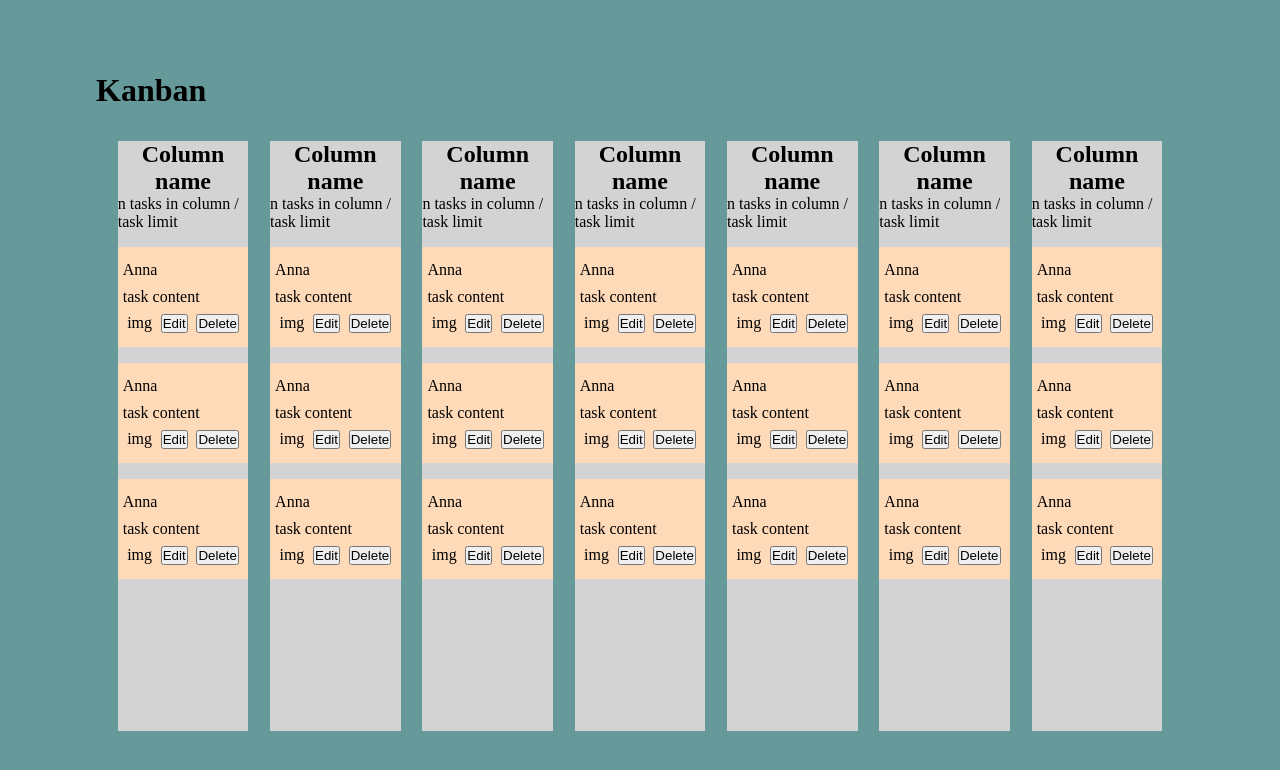
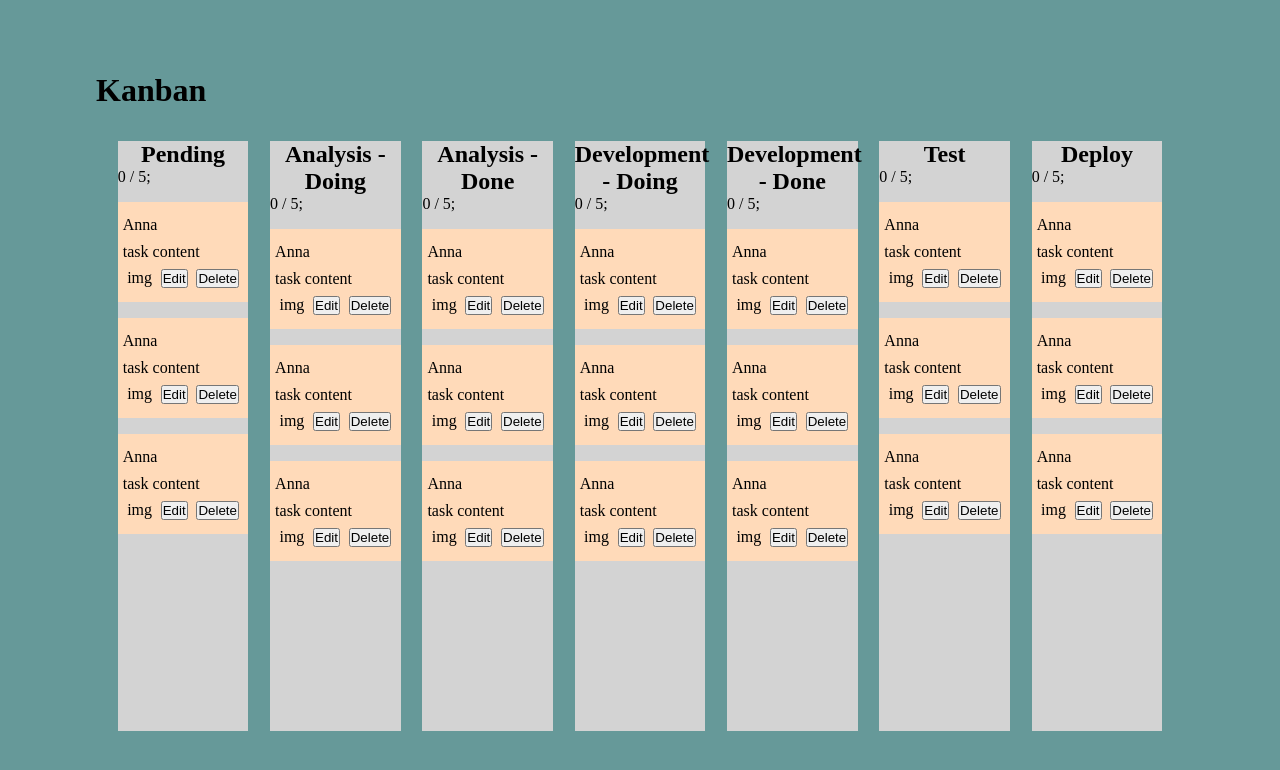
Before and after one commit to axseinga/kanbanboard-app-react, a React (Create React App) app: page / in a window 1280 px wide. Shown: the top 770 px of the page. Built offline with nearby package versions, Linux system fonts and the light colour scheme.

Commit message:
add data for columns, set state

```diff
--- a/src/Kanban.js
+++ b/src/Kanban.js
@@ -1,30 +1,69 @@
-import React from "react";
+import React, { useState } from "react";
 import KanbanColumn from "./KanbanColumn";
 import "./Kanban.css";
 
 const Kanban = () => {
     const taskLimitNumber = 5;
-    const columns = [
-        { id: 1, name: "Pending", limit: taskLimitNumber },
-        { id: 2, name: "Analysis - Doing", limit: taskLimitNumber },
-        { id: 3, name: "Analysis - Done", limit: taskLimitNumber },
-        { id: 4, name: "Development - Doing", limit: taskLimitNumber },
-        { id: 5, name: "Development - Done", limit: taskLimitNumber },
-        { id: 6, name: "Test", limit: taskLimitNumber },
-        { id: 7, name: "Deploy", limit: taskLimitNumber },
+    const columnsRawData = [
+        {
+            id: 1,
+            name: "Pending",
+            limit: taskLimitNumber,
+            tasks: 0,
+            color: "red",
+        },
+        {
+            id: 2,
+            name: "Analysis - Doing",
+            limit: taskLimitNumber,
+            tasks: 0,
+            color: "pink",
+        },
+        {
+            id: 3,
+            name: "Analysis - Done",
+            limit: taskLimitNumber,
+            tasks: 0,
+            color: "purple",
+        },
+        {
+            id: 4,
+            name: "Development - Doing",
+            limit: taskLimitNumber,
+            tasks: 0,
+            color: "yellow",
+        },
+        {
+            id: 5,
+            name: "Development - Done",
+            limit: taskLimitNumber,
+            tasks: 0,
+            color: "green",
+        },
+        {
+            id: 6,
+            name: "Test",
+            limit: taskLimitNumber,
+            tasks: 0,
+            color: "orange",
+        },
+        {
+            id: 7,
+            name: "Deploy",
+            limit: taskLimitNumber,
+            tasks: 0,
+            color: "gray",
+        },
     ];
+    const [columns, setColumns] = useState(columnsRawData);
 
     return (
         <div className="Kanban">
             <h1 className="Kanban-title">Kanban</h1>
             <div className="Kanban-columns-container">
-                <KanbanColumn />
-                <KanbanColumn />
-                <KanbanColumn />
-                <KanbanColumn />
-                <KanbanColumn />
-                <KanbanColumn />
-                <KanbanColumn />
+                {columns.map((c) => {
+                    return <KanbanColumn columnData={c} key={c.id} />;
+                })}
             </div>
         </div>
     );
--- a/src/KanbanColumn.js
+++ b/src/KanbanColumn.js
@@ -2,12 +2,12 @@ import React from "react";
 import KanbanTask from "./KanbanTask";
 import "./KanbanColumn.css";
 
-const KanbanColumn = () => {
+const KanbanColumn = (props) => {
     return (
         <div className="KanbanColumn">
-            <h2 className="KanbanColumn-name">Column name</h2>
+            <h2 className="KanbanColumn-name">{props.columnData.name}</h2>
             <p className="KanbanColumn-numbers">
-                n tasks in column / task limit
+                {props.columnData.tasks} / {props.columnData.limit};
             </p>
             <div className="KanbanColumns-tasks-container">
                 <KanbanTask />
```
